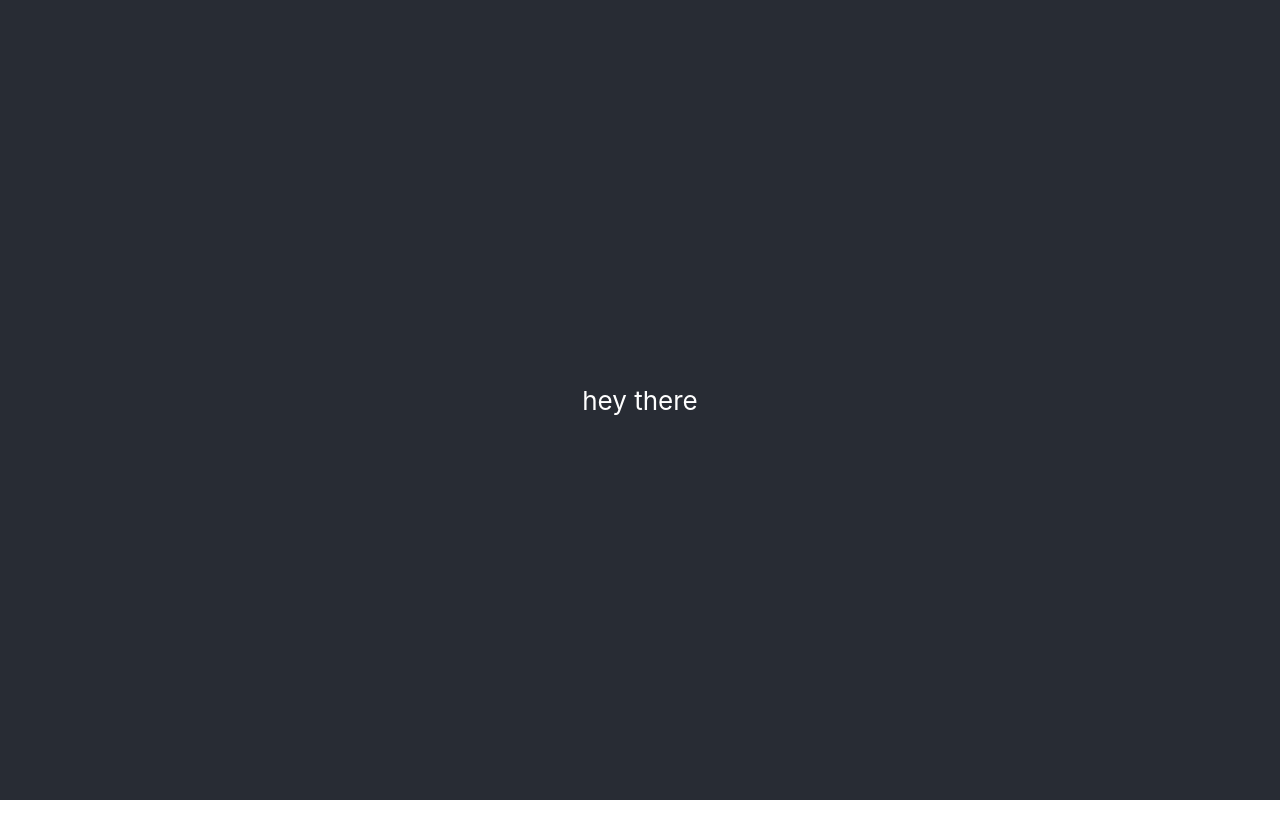
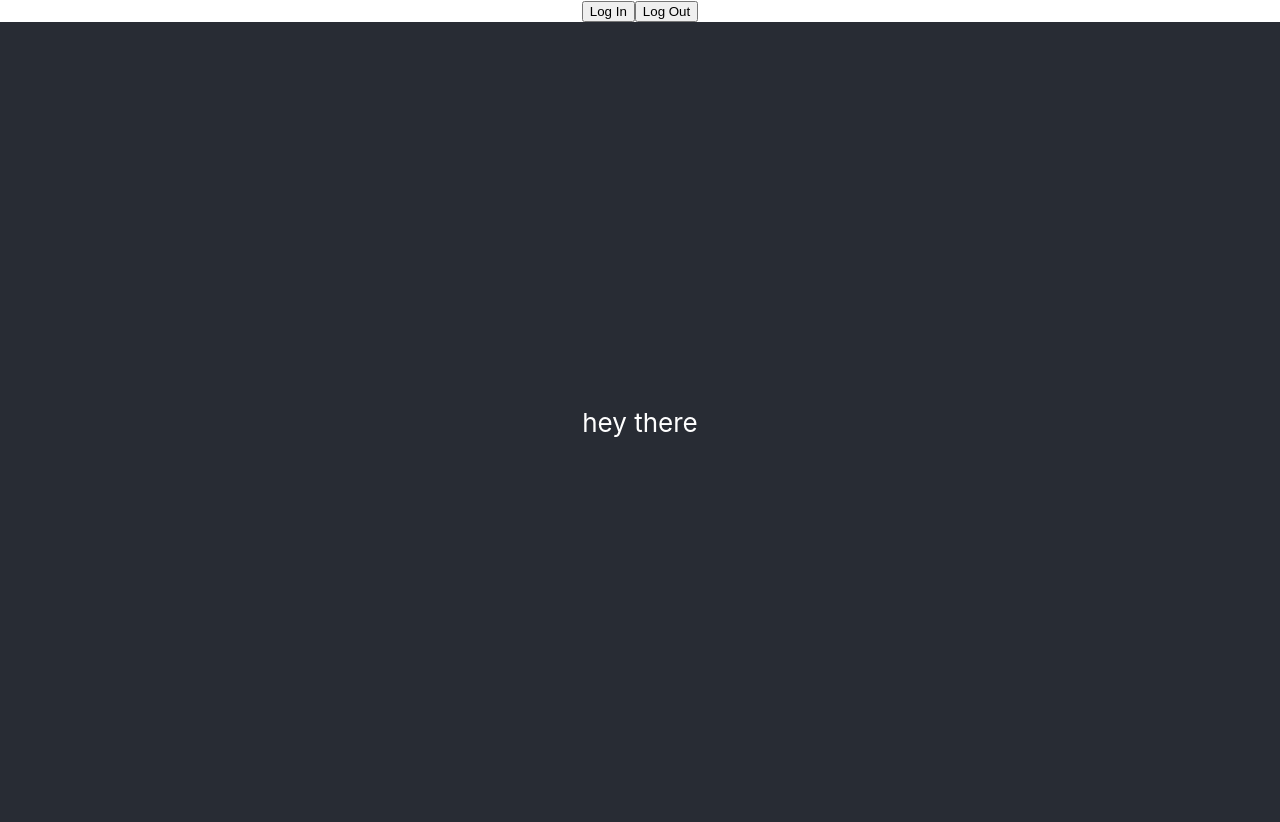
Before and after one commit to keebtracker/kt-frontend, a React (Create React App) app: page / in a window 1280 px wide. Before the commit the page ends 800 px from the top, so only its background shows below. Built offline with nearby package versions, Linux system fonts and the light colour scheme.

Commit message:
created initial user auth, added login/logout

```diff
--- a/package.json
+++ b/package.json
@@ -3,6 +3,7 @@
   "version": "0.1.0",
   "private": true,
   "dependencies": {
+    "@auth0/auth0-react": "^2.1.0",
     "@testing-library/jest-dom": "^5.16.5",
     "@testing-library/react": "^13.4.0",
     "@testing-library/user-event": "^13.5.0",
--- a/src/App.tsx
+++ b/src/App.tsx
@@ -1,9 +1,13 @@
 import React from 'react';
 import './App.css';
+import LoginButton from './components/login/login'
+import LogoutButton from './components/logout/logout';
 
 function App() {
   return (
     <div className="App">
+      <LoginButton />
+      <LogoutButton />
       <header className="App-header">
         hey there
       </header>
--- /dev/null
+++ b/src/components/login/login.tsx
@@ -0,0 +1,10 @@
+import React from "react";
+import { useAuth0 } from "@auth0/auth0-react";
+
+const LoginButton = () => {
+  const { loginWithRedirect } = useAuth0();
+
+  return <button onClick={() => loginWithRedirect()}>Log In</button>;
+};
+
+export default LoginButton;
--- /dev/null
+++ b/src/components/logout/logout.tsx
@@ -0,0 +1,14 @@
+import React from "react";
+import { useAuth0 } from "@auth0/auth0-react";
+
+const LogoutButton = () => {
+  const { logout } = useAuth0();
+
+  return (
+    <button onClick={() => logout({ logoutParams: { returnTo: "http://localhost:3000" } })}>
+      Log Out
+    </button>
+  );
+};
+
+export default LogoutButton;
--- a/src/index.tsx
+++ b/src/index.tsx
@@ -3,14 +3,23 @@
 import './index.css';
 import App from './App';
 import reportWebVitals from './reportWebVitals';
+import { Auth0Provider } from "@auth0/auth0-react";
 
 const root = ReactDOM.createRoot(
   document.getElementById('root') as HTMLElement
 );
 root.render(
-  <React.StrictMode>
-    <App />
-  </React.StrictMode>
+  <Auth0Provider
+    domain="dev-swuyfyhogcq3v77v.us.auth0.com"
+    clientId="3mKA4V2VU648q3e6PYsFLbKmNRi099LX"
+    authorizationParams={{
+      redirect_uri: "http://localhost:3000/callback"
+    }}
+  >
+    <React.StrictMode>
+      <App />
+    </React.StrictMode>
+  </Auth0Provider>
 );
 
 // If you want to start measuring performance in your app, pass a function
```
Also changed, not shown: 1 other file (tests, documents, lock files or other folders).
